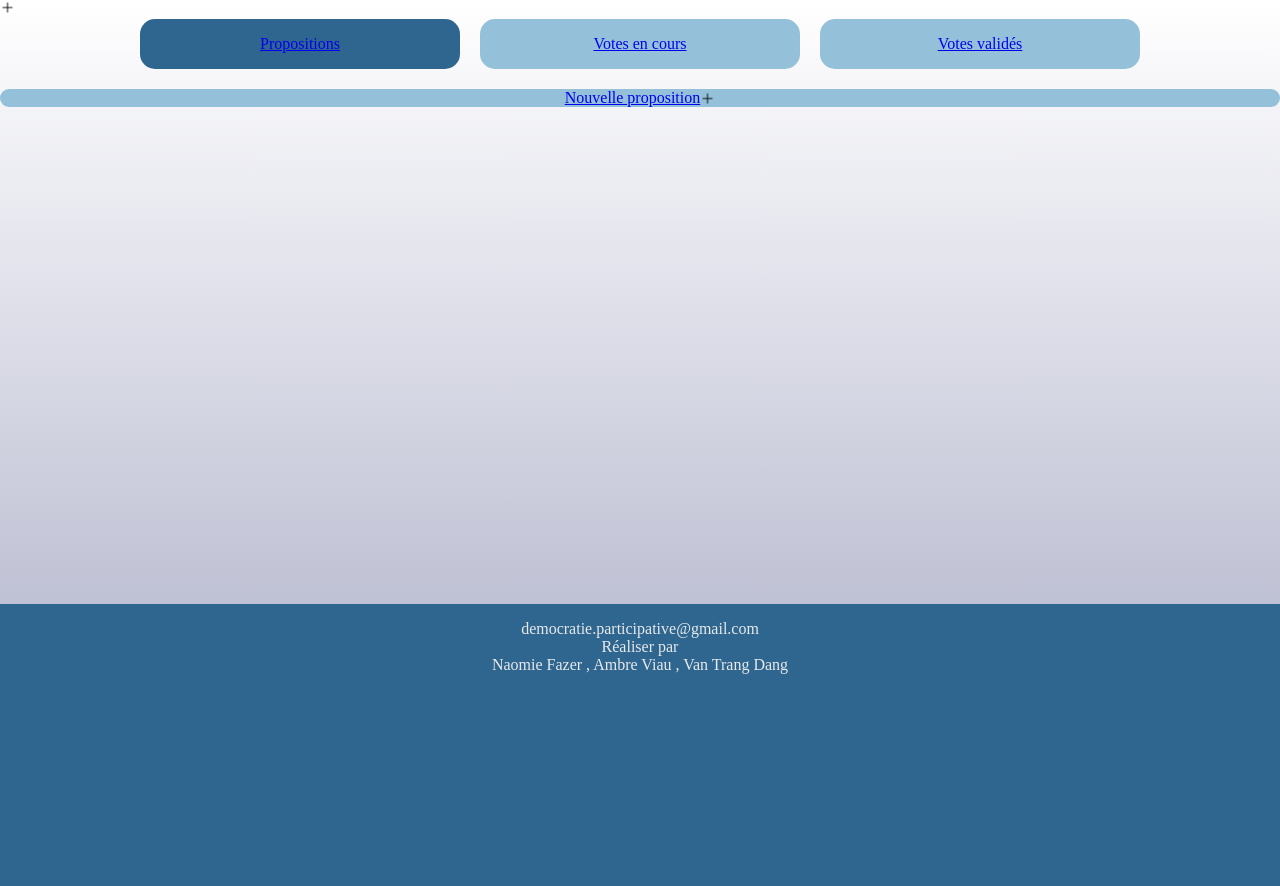
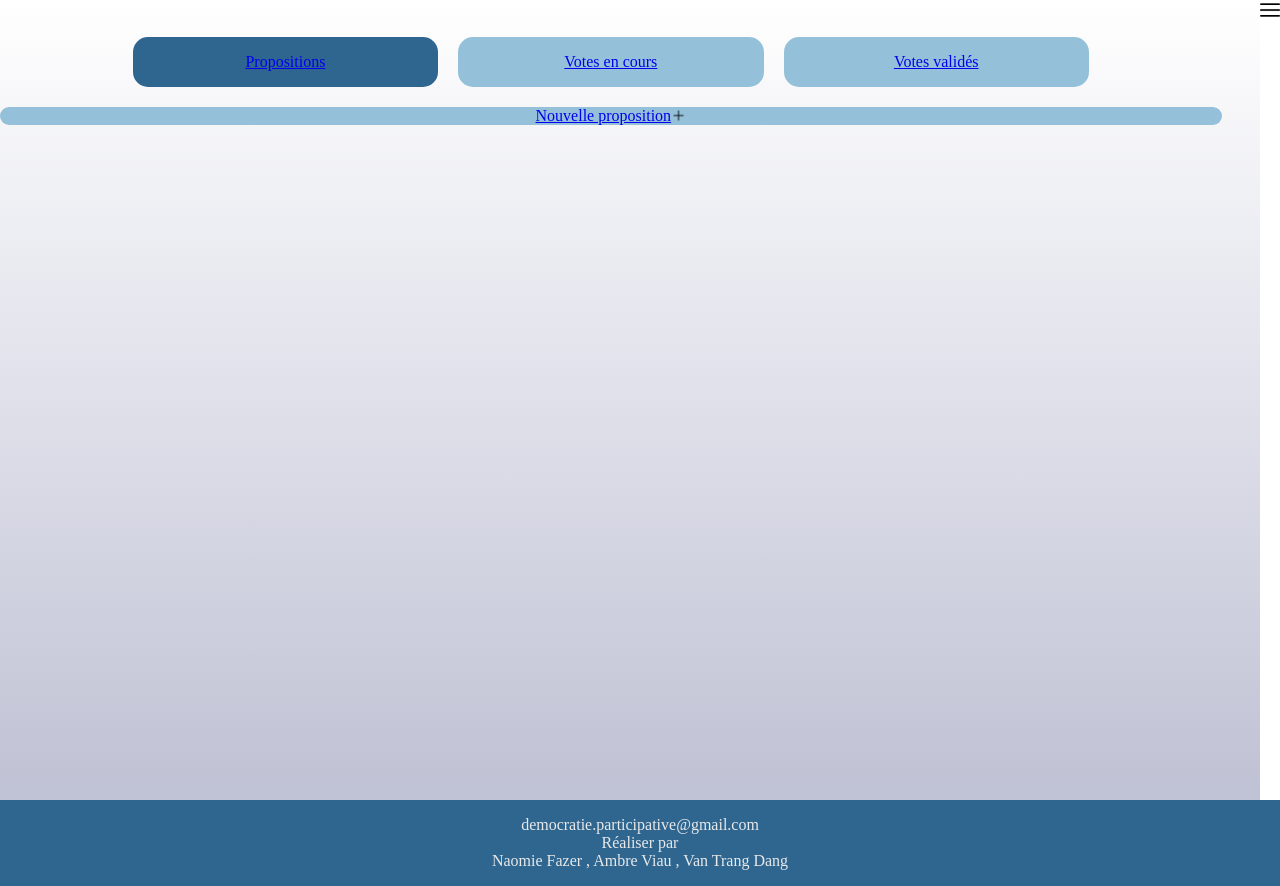
Before and after one commit to trangetdua/D-mocratie, a PHP site: page /vue/acceuil_groupe.html in a window 1280 px wide. Shown: the part 110-996 px from the top of the page. Before the commit the page ends 784 px from the top, so only its background shows below. Run offline with PHP 8.4, Linux system fonts and the light colour scheme.

Commit message:
du css et le expand

```diff
--- a/web/vue/acceuil_groupe.html
+++ b/web/vue/acceuil_groupe.html
@@ -20,13 +20,13 @@
 	</a>
 	</header>
 	<main>
-
-<image src="./images/plus.png" alt="plus" class="js-expandmore" id="plus"/>
+<div id = "box">
+<image src="./images/menuDepliant.png" alt="plus" class="js-expandmore" id="menu"/>
 <div class = "js-to_expand">
-<div class = "box">
+<div id = "box">
 
 	<p>Administrateur<p>
-
+	</div>
 	</div>
 	</div>
 
--- a/web/vue/css/general.css
+++ b/web/vue/css/general.css
@@ -38,13 +38,11 @@ footer{
 	align-items: center;
 }
 
-.box{
+#box{
 	float:right;
 	margin-left: 3%;
 	margin-right : 0px;
-	background-color : #2f6690;
-	display:flex;
-	flex-direction: column ;
+	background-color : white;
 	min-height: 100vh;
 	padding: 0px 0px ;
 }
@@ -54,7 +52,7 @@ footer{
 	text-align: center;
 height : 60 px;
 background-color : #2f6690;
-margin : 0px;
+margin-top : 3%;
 border : 0px none #000000;
 border-radius : 15px 15px 15px 15px;}
 
@@ -64,7 +62,7 @@ border-radius : 15px 15px 15px 15px;}
 	text-align: center;
   height : 60 px;
   background-color : #94c1d9;
-  margin : 0px;
+  margin-top : 3%;
   border : 0px none #000000;
   border-radius : 15px 15px 15px 15px;}
 
@@ -106,3 +104,10 @@ border-radius : 15px 15px 15px 15px;}
 	width:15px;
 	height:15px;
 }
+#menu{
+	width:20px;
+	height:20px;
+	position : relative;
+	float : right;
+
+}
--- a/web/vue/css/stylejs.css
+++ b/web/vue/css/stylejs.css
@@ -24,4 +24,3 @@ input, select, textarea, optgroup, button {
   font-size: inherit;
   color: inherit;
 }
-.js-to_expand {background: #E5E7EB; padding: 2rem 1rem; border-radius: 5px; margin: 2rem auto; font-size: 1.5rem;}
```
Also changed, not shown: web/vue/images/menuDepliant.png (added).
